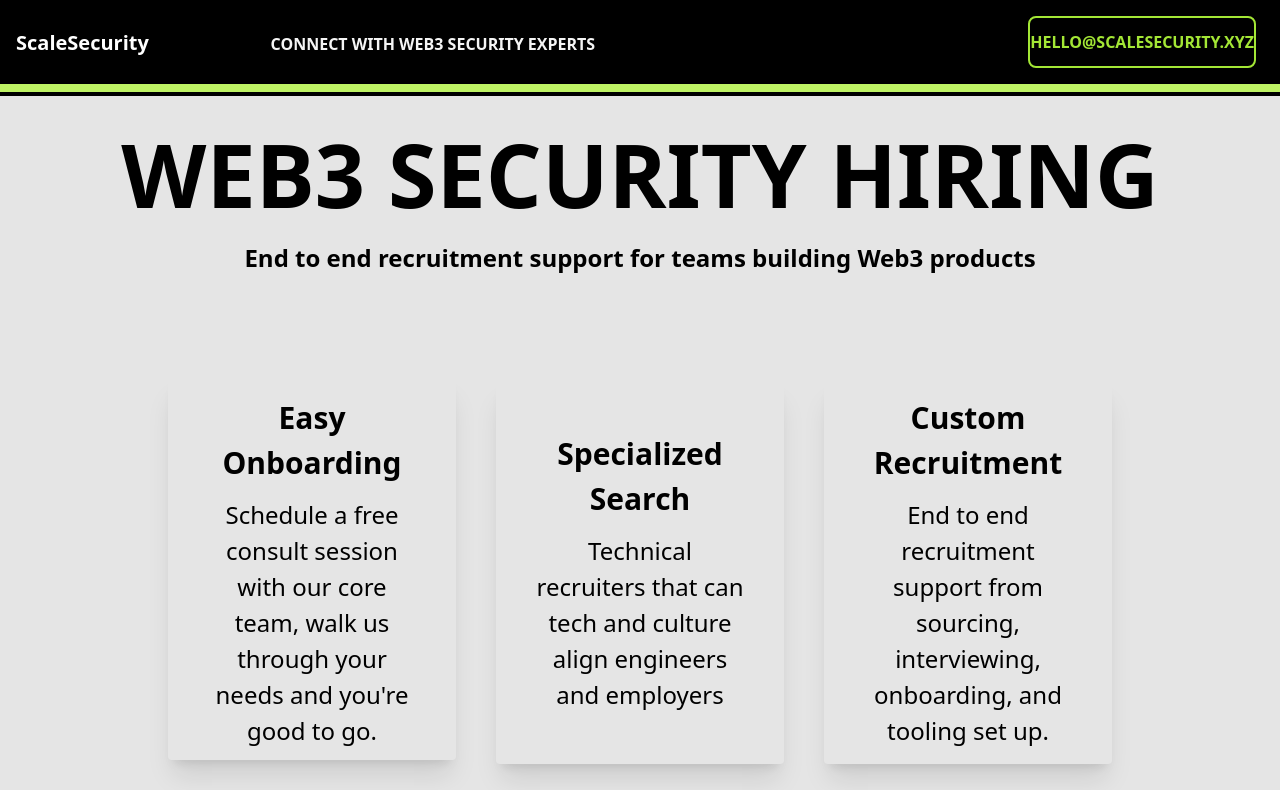
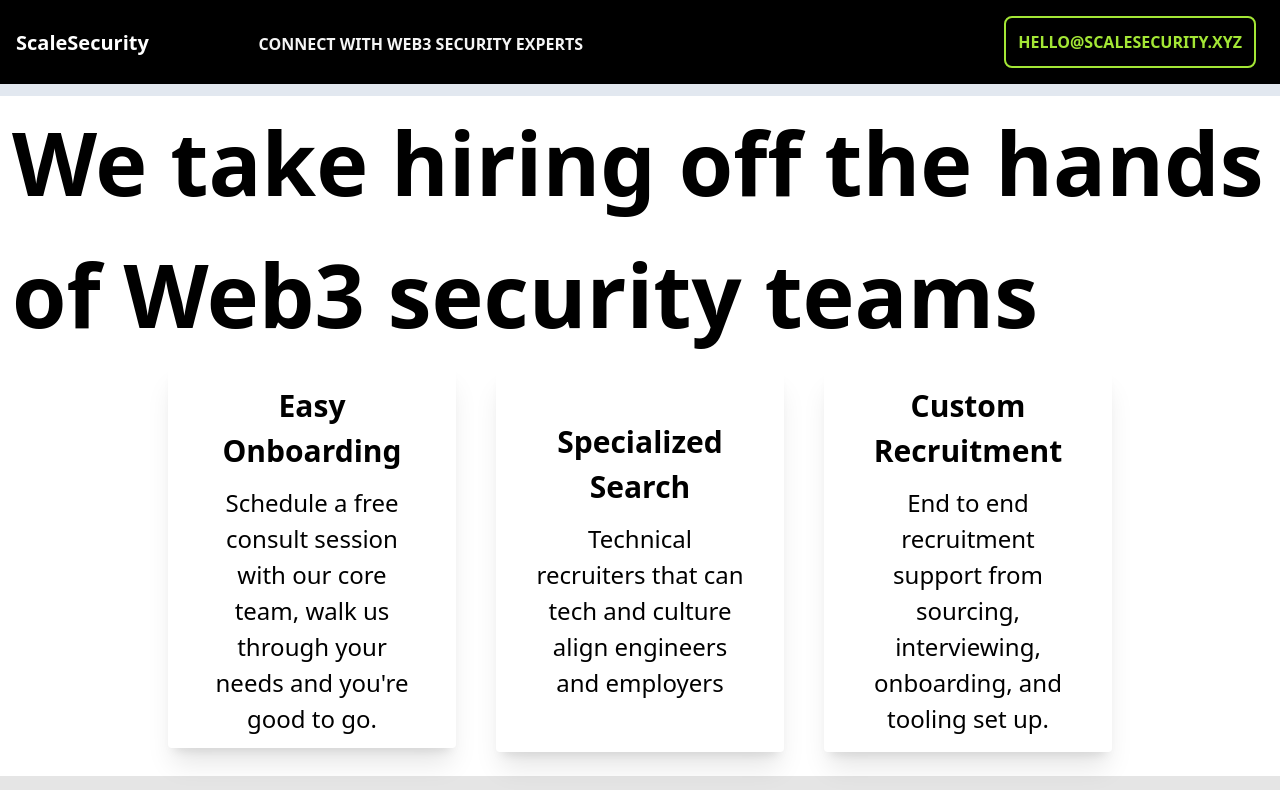
Before and after one commit to Sebcuadros/ScaleSecurity, a Next.js app: page / in a window 1280 px wide. Shown: the top 790 px of the page. Built offline with nearby package versions, Linux system fonts and the light colour scheme.

Commit message:
hero copy changes

```diff
--- a/components/UI/button.tsx
+++ b/components/UI/button.tsx
@@ -1,9 +1,9 @@
 export default function Button() {
     return <div>
-    <button onClick={(e) => {window.location.href ='mailto:hello@scalesecurity.xyz';}} className="text-lime-400 hidden md:block md:font-black hover:bg-lime-400 hover:text-white border-2 border-lime-400 rounded-lg py-3 my-4">
+    <button onClick={(e) => {window.location.href ='mailto:hello@scalesecurity.xyz';}} className="text-lime-400 hidden md:block md:font-black hover:bg-lime-400 hover:text-white border-2 border-lime-400 rounded-lg py-3 my-4 px-3">
         HELLO@SCALESECURITY.XYZ
     </button>
-    <button onClick={(e) => {window.location.href ='mailto:hello@scalesecurity.xyz';}} className="text-lime-400 md:hidden md:font-black text-xl sm:text-2xl hover:bg-lime-400 hover:text-white border-2 border-lime-400 rounded-lg py-3 my-4">
+    <button onClick={(e) => {window.location.href ='mailto:hello@scalesecurity.xyz';}} className="text-lime-400 md:hidden md:font-black text-xl sm:text-2xl hover:bg-lime-400 hover:text-white border-2 border-lime-400 rounded-lg py-3 my-4 px-3">
         HELLO@SCALESECURITY.XYZ
     </button>
     </div>
--- a/components/copy/index.tsx
+++ b/components/copy/index.tsx
@@ -2,14 +2,9 @@
 
 export default function Copy() {
     return (
-        <div className="z-10 h-full sm:h-screen w-screen relative bg-neutral-200 text-black">
-            <div className="bg-lime-300 h-2"> </div>
-            <div className="bg-black h-1"> </div>
-            <div className="text-center mt-3">
-                <h1 className="text-3xl sm:text-3xl md:text-4xl lg:text-5xl xl:text-6xl 2xl:text-7xl font-black">WEB3 SECURITY HIRING</h1>
-            </div>
-            <div className="text-center mb-24 px-1">
-                <p className="text-base sm:text-base md:text-xl lg:text-2xl 2xl:text-3xl font-semibold text-center mb-10">End to end recruitment support for teams building Web3 products</p>
+        <div className="z-10 h-full sm:h-screen w-screen relative bg-white text-black">
+            <div className="text-left mt-3 mx-3">
+                <h1 className="text-4xl sm:text-3xl md:text-4xl lg:text-5xl xl:text-6xl 2xl:text-7xl font-bold">We take hiring off the hands of Web3 security teams</h1>
             </div>
             <div className="flex flex-col justify-center items-center md:flex-row lg:space-x-10">
                 <div className="text-center flex flex-col justify-center md:w-72 h-44 md:h-96 px-10 rounded md:shadow-xl mb-6">
--- a/pages/index.tsx
+++ b/pages/index.tsx
@@ -9,7 +9,6 @@
             <Header/>
         </div>
         <div>
-            <Hero/>
             <Copy/>
         </div>
     </div>
```
